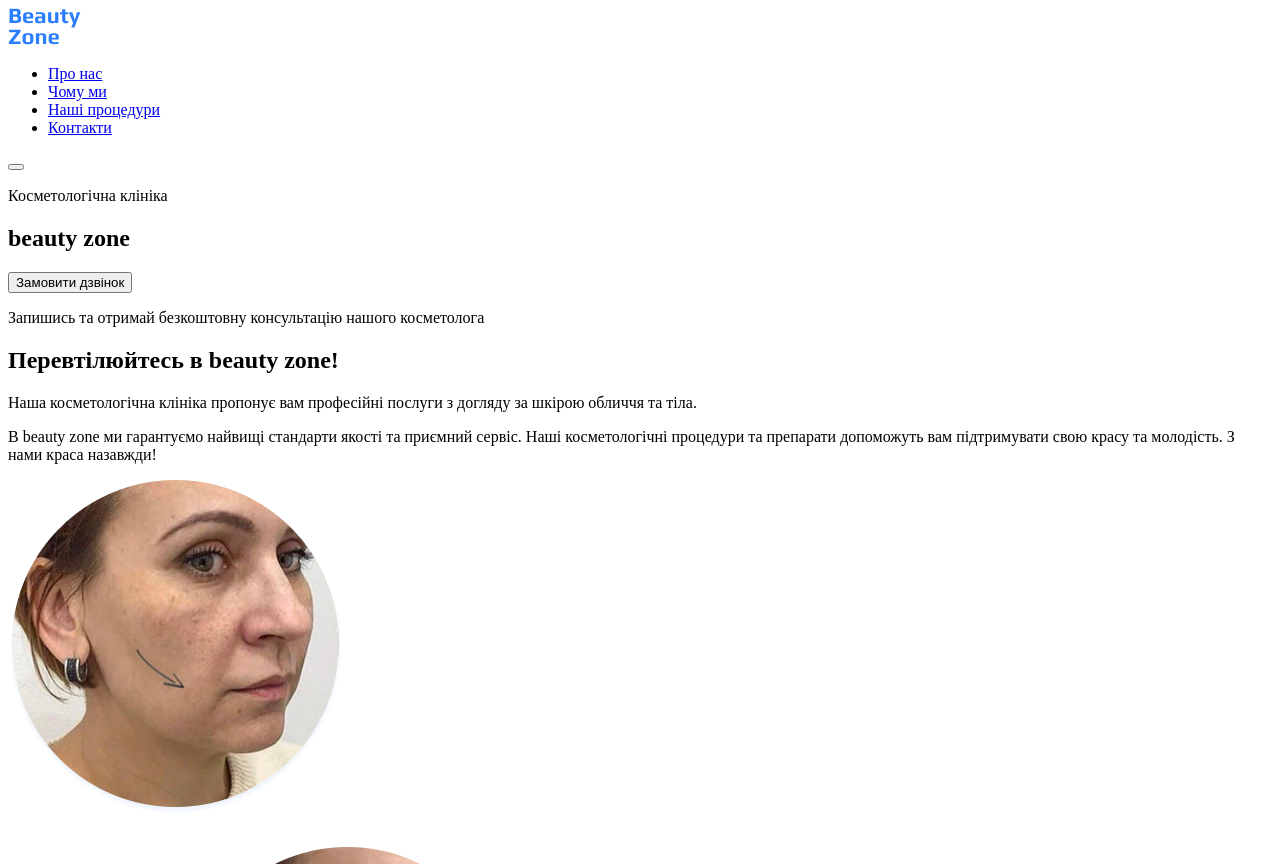
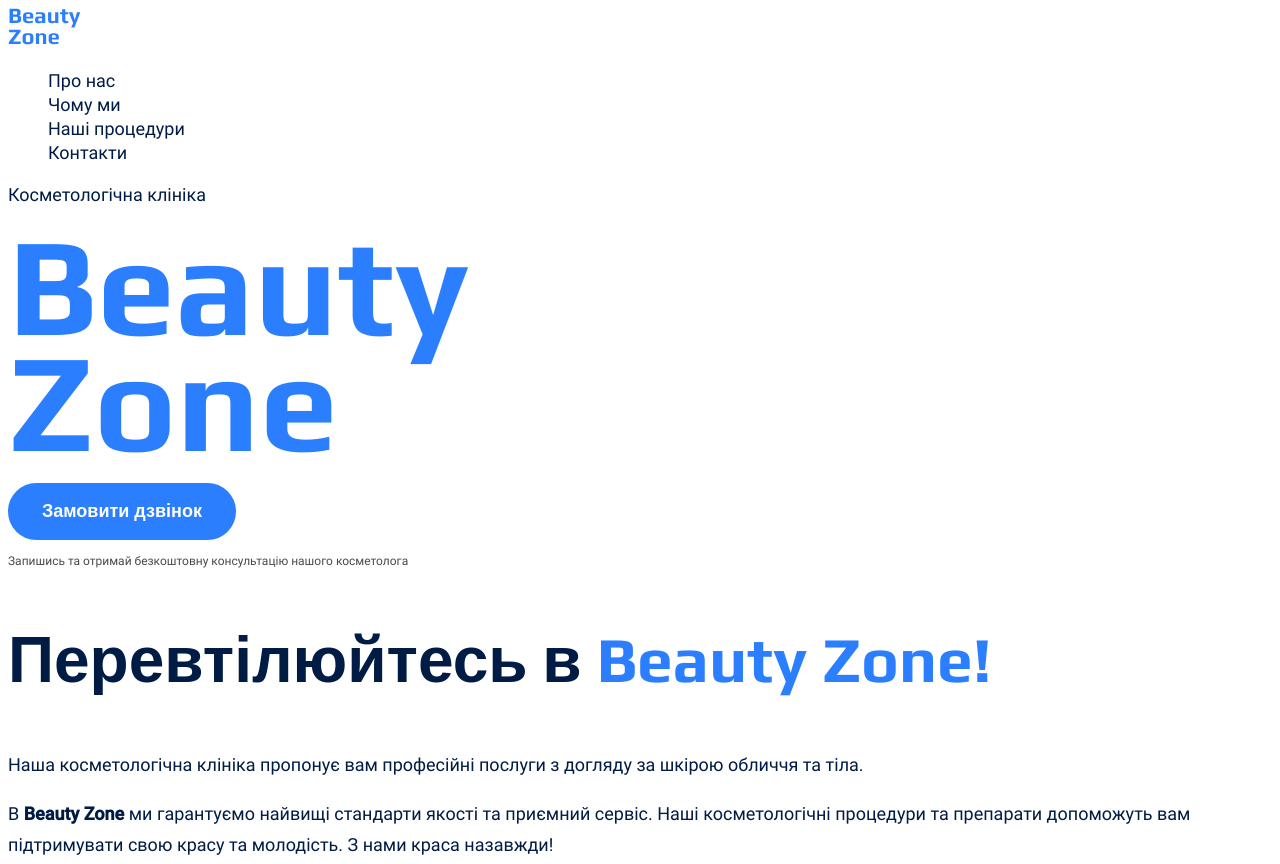
Before and after one commit to Katelynshapoval/genius-homework-1, a plain HTML site: page index.html in a window 1280 px wide. Shown: the top 864 px of the page. Drawn offline with Linux system fonts and the light colour scheme.

Commit message:
Added css, fonts and variables

```diff
--- /dev/null
+++ b/css/style.css
@@ -0,0 +1,150 @@
+/* Fonts */
+/* roboto-regular - cyrillic_latin */
+@font-face {
+  font-display: swap; /* Check https://developer.mozilla.org/en-US/docs/Web/CSS/@font-face/font-display for other options. */
+  font-family: 'Roboto';
+  font-style: normal;
+  font-weight: 400;
+  src: url('../fonts/roboto-v30-cyrillic_latin-regular.woff2') format('woff2'); /* Chrome 36+, Opera 23+, Firefox 39+, Safari 12+, iOS 10+ */
+}
+/* roboto-500 - cyrillic_latin */
+@font-face {
+  font-display: swap; /* Check https://developer.mozilla.org/en-US/docs/Web/CSS/@font-face/font-display for other options. */
+  font-family: 'Roboto';
+  font-style: normal;
+  font-weight: 500;
+  src: url('../fonts/roboto-v30-cyrillic_latin-500.woff2') format('woff2'); /* Chrome 36+, Opera 23+, Firefox 39+, Safari 12+, iOS 10+ */
+}
+/* play-regular - latin */
+@font-face {
+  font-display: swap; /* Check https://developer.mozilla.org/en-US/docs/Web/CSS/@font-face/font-display for other options. */
+  font-family: 'Play';
+  font-style: normal;
+  font-weight: 400;
+  src: url('../fonts/play-v19-latin-regular.woff2') format('woff2'); /* Chrome 36+, Opera 23+, Firefox 39+, Safari 12+, iOS 10+ */
+}
+/* play-700 - latin */
+@font-face {
+  font-display: swap; /* Check https://developer.mozilla.org/en-US/docs/Web/CSS/@font-face/font-display for other options. */
+  font-family: 'Play';
+  font-style: normal;
+  font-weight: 700;
+  src: url('../fonts/play-v19-latin-700.woff2') format('woff2'); /* Chrome 36+, Opera 23+, Firefox 39+, Safari 12+, iOS 10+ */
+}
+/* Variables */
+:root {
+  --color-primary-dark: #011c44;
+  --color-primary-light: #2b7fff;
+  --color-copyright: #747272;
+  --color-secondary-hero: #4a4a4a;
+  --color-secondary-light: #ffffff;
+  --color-secondary-dark: #000000;
+}
+
+/* Base */
+
+ul {
+  list-style-type: none;
+}
+
+/* General */
+.accent {
+  color: var(--color-primary-light);
+}
+.capitalize {
+  text-transform: capitalize;
+}
+body {
+  font-family: 'Roboto', sans-serif;
+  line-height: 1.33;
+  font-weight: 400;
+  font-size: 18px;
+  color: var(--color-primary-dark);
+}
+
+/* Link */
+.link {
+  color: var(--color-primary-dark);
+  text-decoration: none;
+  font-size: 18px;
+  line-height: 1.17;
+}
+.link:hover {
+  color: var(--color-primary-light);
+  font-weight: 700;
+}
+
+/* Section 1 */
+.main-logo {
+  font-size: 140px;
+  font-family: 'Play', sans-serif;
+  line-height: 0.814;
+}
+
+/* Button */
+.button {
+  box-sizing: border-box;
+  font-weight: 600;
+  border-radius: 32px;
+  padding: 16px 32px;
+  background-color: var(--color-primary-light);
+  color: var(--color-secondary-light);
+  border: 2px solid var(--color-primary-light);
+  font-size: 18px;
+}
+.button:hover {
+  background-color: transparent;
+  border: 2px solid var(--color-primary-light);
+  color: var(--color-secondary-dark);
+}
+
+/* Hero section */
+.paragraph-hero-section {
+  color: var(--color-secondary-hero);
+  font-size: 12px;
+  line-height: 1.5;
+}
+
+/* Second section */
+#about-us-section {
+  line-height: 1.72;
+}
+.section-title {
+  color: var(--color-primary-dark);
+  font-family: 'Play', sans-serif;
+  font-weight: 700;
+  font-size: 64px;
+  line-height: 1.15;
+}
+
+/* Third section */
+#why-us-section {
+  color: var(--color-secondary-dark);
+}
+
+/* Fourth section */
+#our-procedures-section {
+  color: var(--color-secondary-light);
+  font-size: 22px;
+}
+
+/* Footer */
+footer {
+  color: var(--color-secondary-light);
+}
+.form-text {
+  font-size: 22px;
+  line-height: 1.17;
+}
+.address a {
+  text-decoration: none;
+  font-style: normal;
+  color: var(--color-secondary-light);
+}
+.policy {
+  color: var(--color-secondary-light);
+  text-decoration: none;
+}
+.copyright {
+  color: var(--color-copyright);
+}
--- a/index.html
+++ b/index.html
@@ -3,22 +3,28 @@
   <head>
     <meta charset="UTF-8" />
     <meta name="viewport" content="width=device-width, initial-scale=1.0" />
-    <title>Beauty Zone</title>
+    <title lang="en">Beauty Zone</title>
+    <!-- Styles -->
+    <link rel="stylesheet" href="./css/style.css" />
   </head>
   <body>
     <header>
       <nav>
-        <a href="#">
+        <a href="/">
           <img src="./images/logo.svg" alt="Beauty Zone logo" />
         </a>
         <ul>
-          <li><a href="#">Про нас</a></li>
-          <li><a href="#">Чому ми</a></li>
-          <li><a href="#">Наші процедури</a></li>
-          <li><a href="#">Контакти</a></li>
+          <li><a class="link" href="#about-us-section">Про нас</a></li>
+          <li><a class="link" href="#why-us-section">Чому ми</a></li>
+          <li>
+            <a class="link" href="#our-procedures-section">Наші процедури</a>
+          </li>
+          <li><a class="link" href="#contacts-sections">Контакти</a></li>
         </ul>
       </nav>
-      <button type="button"><!-- phone icon --></button>
+      <a href="">
+        <!-- phone icon -->
+      </a>
       <a target="_blank" href="">
         <!-- facebook icon -->
       </a>
@@ -27,31 +33,47 @@
       </a>
     </header>
     <main>
-      <section>
+      <section class="first-section">
         <p>Косметологічна клініка</p>
-        <h1><span lang="en">beauty zone</span></h1>
-        <button>Замовити дзвінок</button>
-        <p>Запишись та отримай безкоштовну консультацію нашого косметолога</p>
+        <h1>
+          <span class="main-logo capitalize accent" lang="en"
+            >beauty <br />
+            zone</span
+          >
+        </h1>
+        <button class="button">Замовити дзвінок</button>
+        <p class="paragraph-hero-section">
+          Запишись та отримай безкоштовну консультацію нашого косметолога
+        </p>
       </section>
-      <section>
-        <h2>Перевтілюйтесь в <span lang="en">beauty zone</span>!</h2>
+      <section id="about-us-section">
+        <h2 class="section-title">
+          Перевтілюйтесь в
+          <span class="capitalize accent" lang="en">beauty zone!</span>
+        </h2>
         <p>
           Наша косметологічна клініка пропонує вам професійні послуги з догляду
           за шкірою обличчя та тіла.
         </p>
         <p>
-          B <span lang="en">beauty zone</span> ми гарантуємо найвищі стандарти
-          якості та приємний сервіс. Наші косметологічні процедури та препарати
-          допоможуть вам підтримувати свою красу та молодість. З нами краса
-          назавжди!
+          B
+          <span class="capitalize" style="font-weight: bold" lang="en"
+            >beauty zone</span
+          >
+          ми гарантуємо найвищі стандарти якості та приємний сервіс. Наші
+          косметологічні процедури та препарати допоможуть вам підтримувати свою
+          красу та молодість. З нами краса назавжди!
         </p>
         <img src="./images/faces.jpg" alt="Результат процедури до після" />
       </section>
-      <section>
-        <h2>Чому люди обирають нас</h2>
+      <section id="why-us-section">
+        <h2 class="section-title">
+          Чому люди <span class="accent">обирають нас</span>
+        </h2>
         <ul>
           <li>
             <article>
+              <h2>Icon</h2>
               <p>
                 Всі наші косметологи мають вищу медичну освіту та стаж роботи
                 від 5 років
@@ -60,6 +82,7 @@
           </li>
           <li>
             <article>
+              <h2>Icon</h2>
               <p>
                 Використовуємо тільки професійне обладнання та косметику,
                 перевірену часом
@@ -68,6 +91,7 @@
           </li>
           <li>
             <article>
+              <h2>Icon</h2>
               <p>
                 Наша мета - підкреслити переваги та приховати недоліки, а не
                 переробити
@@ -76,8 +100,10 @@
           </li>
         </ul>
       </section>
-      <section>
-        <h2>Наші процедури</h2>
+      <section id="our-procedures-section">
+        <h2 class="section-title">
+          Наші <span class="accent">процедури</span>
+        </h2>
         <ul>
           <li>
             <article>
@@ -99,23 +125,38 @@
           </li>
         </ul>
       </section>
-      <section>
-        <h2>Як нас знайти</h2>
+      <section id="contacts-section">
+        <h2 class="section-title">Як нас <span class="accent">знайти</span></h2>
+        <iframe
+          src="https://www.google.com/maps/embed?pb=!1m18!1m12!1m3!1d2540.9325734713498!2d30.515600376403135!3d50.442356571590636!2m3!1f0!2f0!3f0!3m2!1i1024!2i768!4f13.1!3m3!1m2!1s0x40d4cef8b5f6338d%3A0x25c7f06ad686451c!2sTarasa%20Shevchenko%20Blvd%2C%205%2C%20Kyiv%2C%20Ukraine%2C%2002000!5e0!3m2!1sen!2ses!4v1703364264855!5m2!1sen!2ses"
+          width="605"
+          height="481"
+          style="border: 0"
+          allowfullscreen=""
+          loading="lazy"
+          referrerpolicy="no-referrer-when-downgrade"
+        ></iframe>
+        <p class="form-text">
+          Запишіться та
+          <span class="accent">безкоштовно</span> отримайте подарунок
+        </p>
       </section>
     </main>
     <footer>
       <nav>
-        <a href="#">
+        <a href="/">
           <img src="./images/logo.svg" alt="Beauty Zone logo" />
         </a>
         <ul>
-          <li><a href="#">Про нас</a></li>
-          <li><a href="#">Чому ми</a></li>
-          <li><a href="#">Наші процедури</a></li>
-          <li><a href="#">Контакти</a></li>
+          <li><a class="link" href="#about-us-section">Про нас</a></li>
+          <li><a class="link" href="#why-us-section">Чому ми</a></li>
+          <li>
+            <a class="link" href="#our-procedures-section">Наші процедури</a>
+          </li>
+          <li><a class="link" href="#contacts-section">Контакти</a></li>
         </ul>
       </nav>
-      <address>
+      <address class="address">
         <ul>
           <li><a href="tel:+380960000007">+ 38 (096) 000 00 07</a></li>
           <li>
@@ -127,7 +168,9 @@
             </a>
           </li>
           <li>
-            <button type="button"><!-- phone icon --></button>
+            <a href="">
+              <!-- phone icon -->
+            </a>
           </li>
           <li>
             <a target="_blank" href="">
@@ -139,10 +182,11 @@
               <!-- instagram icon -->
             </a>
           </li>
-          <a target="_blank" href="#">Політика конфіденційності</a>
-          <p>© 2022 Дані захищені</p>
         </ul>
       </address>
+      <a class="policy" target="_blank" href="#">Політика конфіденційності</a>
+      <p class="copyright">&copy; 2022 Дані захищені</p>
+      <img src="./images/medicine.jpg" alt="Продукти для шкіри" />
     </footer>
   </body>
 </html>
```
Also changed, not shown: fonts/play-v19-latin-700.woff2 (added), fonts/play-v19-latin-regular.woff2 (added), fonts/roboto-v30-cyrillic_latin-500.woff2 (added), fonts/roboto-v30-cyrillic_latin-regular.woff2 (added), images/medicine.jpg (added), images/procedure1.jpg.
